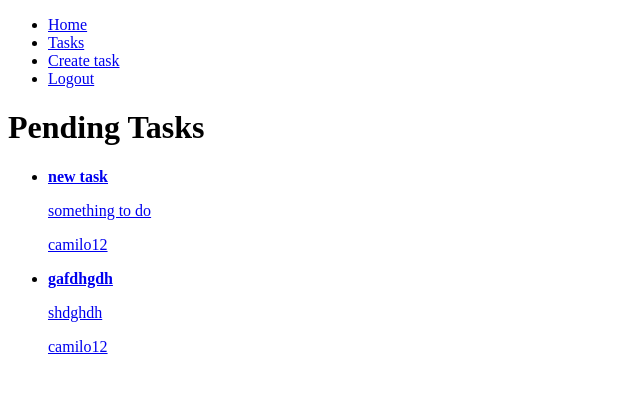
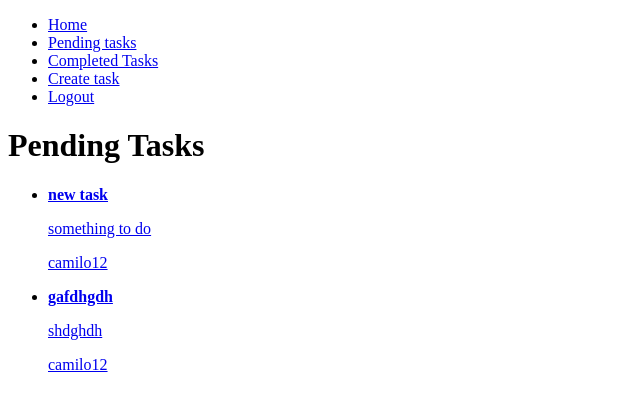
Before and after one commit to Jcamilovpr/django-crud-auth, a Django app: page /tasks/ in a window 1280 px wide. Shown: the top 411 px of the page, without its empty margins (0-640 px from the left). Run offline with Django 5.2, Linux system fonts and the light colour scheme; a user stored in the database is signed in; data comes from the database, SQL or seed files in the repository.

Commit message:
Add task_completed view & display completion date.
- Add URL for task_completed view.
- Update the navbar with link to completed tasks.
- Show task completion date in tasks template.

```diff
--- a/djangocrud/urls.py
+++ b/djangocrud/urls.py
@@ -23,6 +23,7 @@ urlpatterns = [
     path('', views.home, name='home'),
     path('signup/', views.signup, name='signup'),
     path('tasks/', views.tasks, name='tasks'),
+    path('tasks_completed/', views.tasks_completed, name='task_completed'),
     path('tasks/create/', views.create_task, name='create_task'),
     path('tasks/<int:task_id>/', views.task_detail, name='task_detail'),
     path('tasks/<int:task_id>/complete',
--- a/tasks/templates/base.html
+++ b/tasks/templates/base.html
@@ -14,7 +14,10 @@
             </li>
             {% if user.is_authenticated %}
             <li>
-                <a href="/tasks">Tasks</a>
+                <a href="{% url 'tasks' %}">Pending tasks</a>
+            </li>
+            <li>
+                <a href="{% url 'task_completed' %}">Completed Tasks</a>
             </li>
             <li>
                 <a href="/tasks/create/">Create task</a>
--- a/tasks/templates/tasks.html
+++ b/tasks/templates/tasks.html
@@ -16,6 +16,8 @@
 
             <p>{{task.description}}</p>
             <p>{{task.user.username}}</p>
+
+            <p>{{task.datecompleted|date:'M j Y H:i' }}</p>
             </a>
     </li>
 
--- a/tasks/views.py
+++ b/tasks/views.py
@@ -40,6 +40,12 @@ def signup(request):
 
 def tasks(request):
     tasks = Task.objects.filter(user=request.user, datecompleted__isnull=True)
+    return render(request, 'tasks.html', {'tasks': tasks})
+
+
+def tasks_completed(request):
+    tasks = Task.objects.filter(
+        user=request.user, datecompleted__isnull=False).order_by('-datecompleted')
     return render(request, 'tasks.html', {'tasks': tasks})
 
 
```
